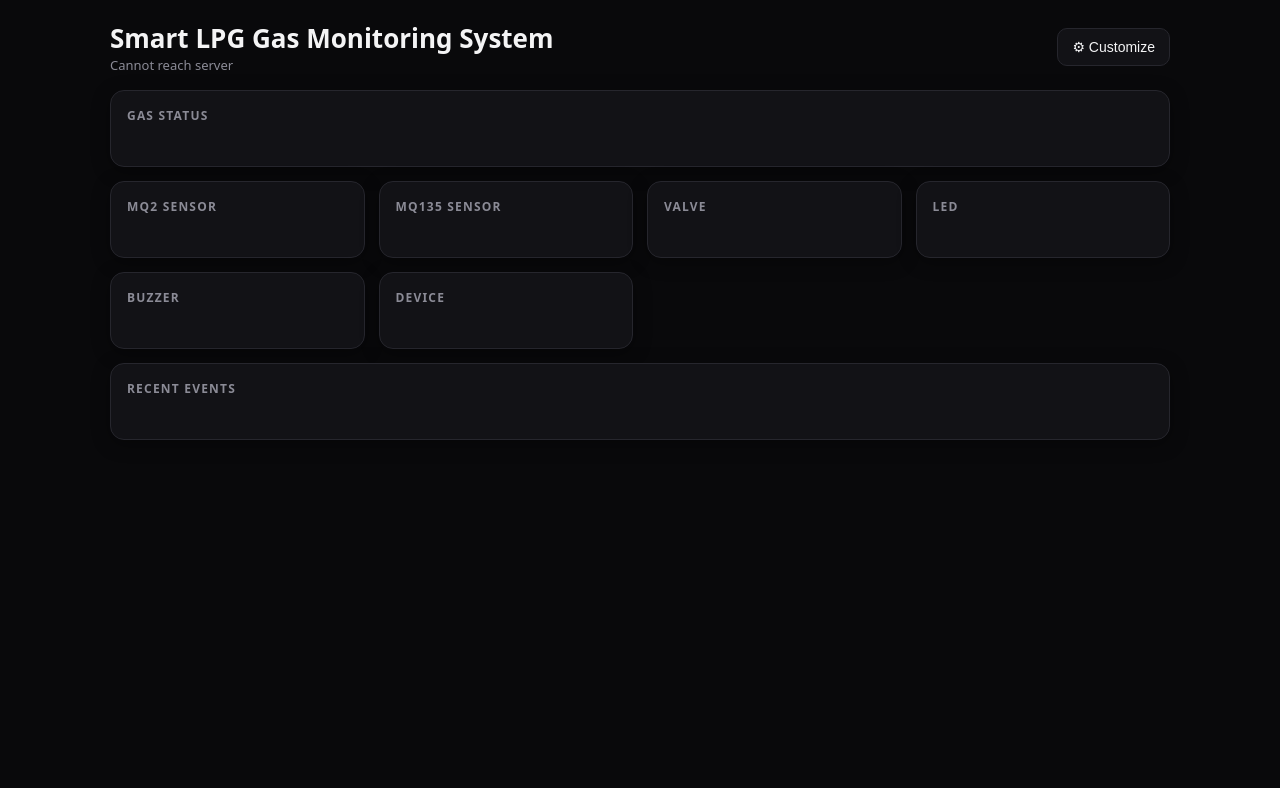
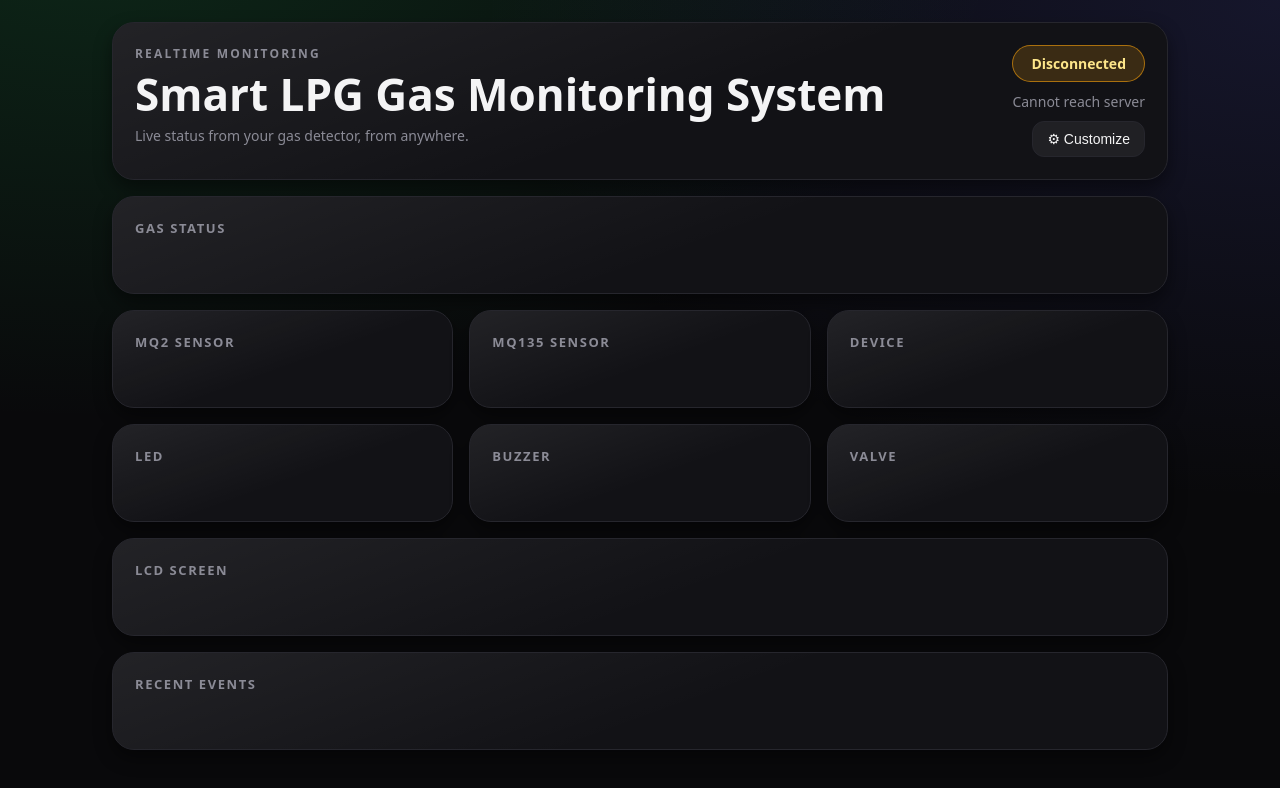
Before and after one commit to armaandubey2009-dot/smart-lpg, a website: page index.html in a window 1280 px wide. Drawn offline with Linux system fonts and the light colour scheme; no server answers.

Commit message:
Add files via upload

```diff
--- a/index.html
+++ b/index.html
@@ -2,22 +2,36 @@
 <meta name="viewport" content="width=device-width,initial-scale=1">
 <title>Smart LPG Dashboard</title>
 <style>
-:root{--bg:#09090b;--card:#121216;--tx:#f4f4f5;--mut:#8b8b96;--line:#26262d;--ok:#22c55e;--bad:#ef4444;--warn:#f59e0b;--sh:18px}
+:root{--bg:#09090b;--card:#16161a;--tx:#f4f4f5;--mut:#9a9aa5;--line:#2a2a31;--ok:#22c55e;--bad:#ef4444;--warn:#f59e0b;--sh:24px}
 *{box-sizing:border-box}
-body{margin:0 auto;max-width:1100px;padding:20px;background:var(--bg);color:var(--tx);font-family:system-ui,-apple-system,"Segoe UI",Roboto,sans-serif}
-.top{display:flex;justify-content:space-between;align-items:center;gap:10px;flex-wrap:wrap;margin-bottom:16px}
-h1{margin:0;font-size:26px}.sub{color:var(--mut);font-size:13px}
-#gear{background:var(--card);color:var(--tx);border:1px solid var(--line);border-radius:10px;padding:10px 14px;cursor:pointer;font-size:14px}
-.grid{display:grid;grid-template-columns:repeat(auto-fit,minmax(210px,1fr));gap:14px}
-.card{background:var(--card);border:1px solid var(--line);border-radius:14px;padding:16px;box-shadow:0 4px var(--sh) rgba(0,0,0,.35)}
+body{margin:0;min-height:100vh;color:var(--tx);font-family:system-ui,-apple-system,"Segoe UI",Roboto,sans-serif;
+background:radial-gradient(900px 500px at 8% -10%,color-mix(in srgb,var(--ok) 16%,transparent),transparent),radial-gradient(800px 500px at 100% 0,rgba(99,102,241,.14),transparent),var(--bg);background-attachment:fixed}
+.wrap{max-width:1100px;margin:0 auto;padding:22px}
+.head{display:flex;justify-content:space-between;gap:16px;flex-wrap:wrap;align-items:flex-start;margin-bottom:16px}
+.eyebrow{color:var(--mut);font-size:12px;font-weight:700;letter-spacing:.18em;text-transform:uppercase}
+h1{margin:8px 0;font-size:clamp(26px,5vw,44px);line-height:1.1}
+.sub{color:var(--mut);font-size:14px}
+.right{display:flex;flex-direction:column;align-items:flex-end;gap:10px}
+.pill{padding:8px 18px;border-radius:999px;font-size:14px;font-weight:700;border:1px solid var(--line);background:rgba(255,255,255,.05)}
+.pill.on{color:#bbf7d0;border-color:color-mix(in srgb,var(--ok) 60%,transparent);background:color-mix(in srgb,var(--ok) 22%,transparent)}
+.pill.off{color:#fde68a;border-color:color-mix(in srgb,var(--warn) 60%,transparent);background:color-mix(in srgb,var(--warn) 18%,transparent)}
+#gear{background:rgba(255,255,255,.06);color:var(--tx);border:1px solid var(--line);border-radius:12px;padding:9px 14px;cursor:pointer;font-size:14px}
+.grid{display:grid;grid-template-columns:repeat(auto-fit,minmax(260px,1fr));gap:16px}
+.card{border-radius:22px;padding:22px;border:1px solid var(--line);background:linear-gradient(160deg,rgba(255,255,255,.07),rgba(255,255,255,0) 55%),var(--card);box-shadow:0 8px var(--sh) rgba(0,0,0,.45);transition:border-color .3s,background .3s}
 .card.wide{grid-column:1/-1}
-.card h3{margin:0 0 8px;font-size:12px;letter-spacing:.1em;text-transform:uppercase;color:var(--mut)}
-.big{font-size:30px;font-weight:700}.wide .big{font-size:44px}
-.note{color:var(--mut);font-size:13px;min-height:18px}
+.card h3{margin:0 0 10px;font-size:13px;letter-spacing:.12em;text-transform:uppercase;color:var(--mut)}
+.tint-good{border-color:color-mix(in srgb,var(--ok) 55%,transparent);background:linear-gradient(170deg,color-mix(in srgb,var(--ok) 30%,transparent),transparent 65%),var(--card)}
+.tint-bad{border-color:color-mix(in srgb,var(--bad) 65%,transparent);background:linear-gradient(170deg,color-mix(in srgb,var(--bad) 32%,transparent),transparent 65%),var(--card)}
+.tint-wait{border-color:color-mix(in srgb,var(--warn) 55%,transparent);background:linear-gradient(170deg,color-mix(in srgb,var(--warn) 26%,transparent),transparent 65%),var(--card)}
+.big{font-size:34px;font-weight:800;display:flex;align-items:center;gap:10px}.wide .big{font-size:46px}
+.note{color:var(--mut);font-size:14px;margin-top:6px;min-height:18px}
+.dot{width:14px;height:14px;border-radius:50%;background:var(--mut);flex:none}
+.good .dot{background:var(--ok);box-shadow:0 0 12px var(--ok)}.bad .dot{background:var(--bad);box-shadow:0 0 12px var(--bad)}
 .good{color:var(--ok)}.bad{color:var(--bad)}.wait{color:var(--warn)}
-.alert #c-st{border-color:var(--bad);animation:p 1s infinite}
-@keyframes p{50%{box-shadow:0 0 24px var(--bad)}}
-.ev{font-size:14px;padding:6px 0;border-bottom:1px solid var(--line);display:flex;justify-content:space-between;gap:8px}
+.alert #c-st{animation:p 1s infinite}
+@keyframes p{50%{box-shadow:0 0 34px var(--bad)}}
+.lcd{width:100%;background:linear-gradient(#1f4d2a,#123219);color:#b6ffb0;font-family:ui-monospace,Menlo,Consolas,monospace;font-size:clamp(16px,3.6vw,30px);font-weight:400;line-height:1.5;padding:20px;border-radius:16px;border:1px solid rgba(34,197,94,.45);white-space:pre;overflow-x:auto;text-shadow:0 0 8px rgba(120,255,140,.6)}
+.ev{font-size:14px;padding:8px 0;border-bottom:1px solid var(--line);display:flex;justify-content:space-between;gap:8px;font-weight:400}
 #panel{position:fixed;top:0;right:0;width:320px;max-width:100%;height:100%;overflow:auto;background:var(--card);border-left:1px solid var(--line);padding:16px;display:none;z-index:9}
 #panel label{display:block;font-size:12px;color:var(--mut);margin:12px 0 4px}
 #panel input[type=text],#panel select{width:100%;padding:8px;border-radius:8px;border:1px solid var(--line);background:var(--bg);color:var(--tx)}
@@ -25,9 +39,10 @@ h1{margin:0;font-size:26px}.sub{color:var(--mut);font-size:13px}
 .row{display:flex;gap:6px;margin-bottom:6px}.row input{flex:1}
 .row button,#panel>button{background:var(--bg);color:var(--tx);border:1px solid var(--line);border-radius:8px;padding:6px 10px;cursor:pointer}
 </style></head><body>
-<div class="top"><div><h1 id="title">Smart LPG Gas Monitoring System</h1><div class="sub" id="sub">Connecting...</div></div>
-<button id="gear">&#9881; Customize</button></div>
-<div class="grid" id="grid"></div>
+<div class="wrap"><div class="card head"><div><div class="eyebrow">Realtime Monitoring</div><h1 id="title">Smart LPG Gas Monitoring System</h1>
+<div class="sub">Live status from your gas detector, from anywhere.</div></div>
+<div class="right"><span class="pill off" id="live">Connecting...</span><div class="sub" id="sub">Last update: waiting</div><button id="gear">&#9881; Customize</button></div></div>
+<div class="grid" id="grid"></div></div>
 
 <div id="panel"><b>Customize dashboard</b>
 <label>Title</label><input type="text" id="f-title">
@@ -42,7 +57,7 @@ h1{margin:0;font-size:26px}.sub{color:var(--mut);font-size:13px}
 
 <script>
 const $=id=>document.getElementById(id);
-const NAMES={st:'Gas Status',mq2:'MQ2 Sensor',air:'MQ135 Sensor',valve:'Valve',led:'LED',buz:'Buzzer',dev:'Device',log:'Recent Events'};
+const NAMES={st:'Gas Status',mq2:'MQ2 Sensor',air:'MQ135 Sensor',dev:'Device',led:'LED',buz:'Buzzer',valve:'Valve',lcd:'LCD Screen',log:'Recent Events'};
 const THEMES={dark:{bg:'#09090b',card:'#121216',tx:'#f4f4f5',mut:'#8b8b96',line:'#26262d'},light:{bg:'#f4f4f5',card:'#ffffff',tx:'#18181b',mut:'#6b7280',line:'#e5e7eb'}};
 const DEF={title:'Smart LPG Gas Monitoring System',theme:'dark',bg:'#09090b',card:'#121216',ok:'#22c55e',bad:'#ef4444',sh:18,labels:{},order:Object.keys(NAMES)};
 let cfg=Object.assign({},DEF);
@@ -55,7 +70,7 @@ function apply(){
  ['tx','mut','line'].forEach(k=>r.setProperty('--'+k,t[k]));
  $('title').textContent=cfg.title;
  const g=$('grid');g.innerHTML='';
- cfg.order.forEach(id=>{const c=document.createElement('div');c.className='card'+(id==='st'||id==='log'?' wide':'');c.id='c-'+id;
+ cfg.order.forEach(id=>{const c=document.createElement('div');c.className='card'+(id==='st'||id==='log'||id==='lcd'?' wide':'');c.id='c-'+id;
   c.innerHTML='<h3></h3><div class="big"></div><div class="note"></div>';c.querySelector('h3').textContent=cfg.labels[id]||NAMES[id];g.appendChild(c);});
  if(last)render(last);
 }
@@ -78,10 +93,15 @@ $('gear').onclick=()=>{$('panel').style.display='block';panel();};
 $('close').onclick=()=>$('panel').style.display='none';
 
 let last=null;
-function set(id,text,cls,note){const c=$('c-'+id);if(!c)return;const b=c.querySelector('.big');b.textContent=text;b.className='big '+(cls||'');c.querySelector('.note').textContent=note||'';}
+function set(id,text,cls,note){const c=$('c-'+id);if(!c)return;const b=c.querySelector('.big');b.innerHTML='';
+ if(id==='led'||id==='buz'){const i=document.createElement('i');i.className='dot';b.appendChild(i);}
+ b.appendChild(document.createTextNode(text));b.className='big '+(cls||'');
+ c.classList.remove('tint-good','tint-bad','tint-wait');if(['good','bad','wait'].includes(cls)&&id!=='buz')c.classList.add('tint-'+cls);
+ c.querySelector('.note').textContent=note||'';}
 function render(p){
  const d=p.state;if(!d){set('st','NO DATA YET','wait','Waiting for the device to connect');return;}
  const off=p.age>15,w=d.status==='WARMUP',al=d.status==='ALERT';
+ $('live').textContent=off?'Offline':'Live';$('live').className='pill '+(off?'off':'on');
  document.body.className=al&&!off?'alert':'';
  document.title=(al?'\u{1F6A8} ':'')+cfg.title;
  set('st',off?'DEVICE OFFLINE':al?'GAS LEAK!':w?'WARMING UP':'SAFE',off||w?'wait':al?'bad':'good',off?'No data for '+p.age+'s - check device power / Wi-Fi':al?'Cause: '+d.reason:w?'Sensors heating':'System is stable');
@@ -95,8 +115,9 @@ function render(p){
   p.events.forEach(e=>{const r=document.createElement('div');r.className='ev';
    r.innerHTML='<span></span><span></span>';r.children[0].textContent=new Date(e.t).toLocaleString();
    r.children[1].textContent=e.status==='ALERT'?'ALERT: '+e.reason:e.status;r.children[1].className=e.status==='ALERT'?'bad':'good';b.appendChild(r);});}
- $('sub').textContent='Live | last data '+p.age+'s ago';
+ const lc=$('c-lcd');if(lc){const b=lc.querySelector('.big');b.className='big';b.innerHTML='';const x=document.createElement('div');x.className='lcd';x.textContent=d.lcd1+'\n'+d.lcd2;b.appendChild(x);lc.querySelector('.note').textContent='Live text mirrored from the project display';}
+ $('sub').textContent='Last update: '+new Date(p.now-p.age*1000).toLocaleString();
 }
-async function poll(){try{const r=await fetch('/api/state',{cache:'no-store'});last=await r.json();render(last);}catch(e){$('sub').textContent='Cannot reach server';}}
+async function poll(){try{const r=await fetch('/api/state',{cache:'no-store'});last=await r.json();render(last);}catch(e){$('sub').textContent='Cannot reach server';$('live').textContent='Disconnected';$('live').className='pill off';}}
 apply();(function loop(){poll().finally(()=>setTimeout(loop,2000));})();
 </script></body></html>
```
